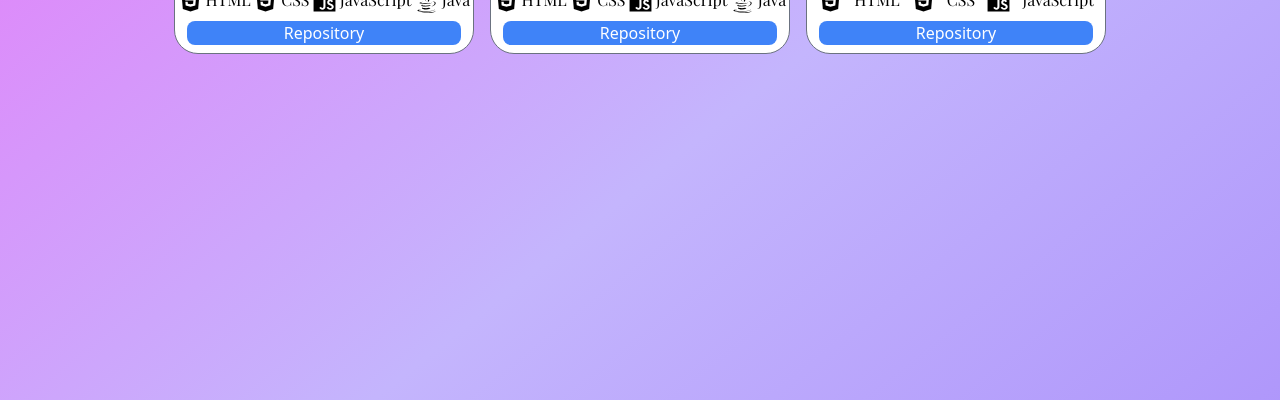
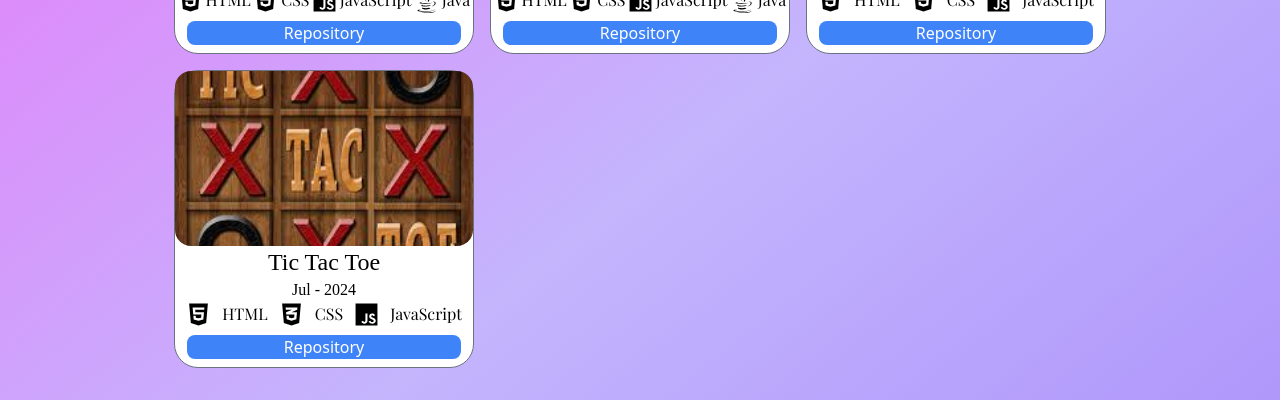
Before and after one commit to JoaquinNeulist/Portfolio, a React (Vite) app: page /projects in a window 1280 px wide. Shown: the part 400-800 px from the top of the page. Built offline with nearby package versions, Linux system fonts and the light colour scheme.

Commit message:
New proyect

```diff
--- a/src/pages/Proyect.jsx
+++ b/src/pages/Proyect.jsx
@@ -99,6 +99,35 @@ const Proyect = () => {
               Repository
             </a>
           </div>
+          <div className="border border-gray-500 flex flex-col bg-white rounded-3xl w-[275px] lg:w-[300px]">
+            <img
+              src="/tictactoe.jpg"
+              alt=""
+              className="w-full h-[175px] object-cover rounded-2xl"
+            />
+            <h2 className="text-2xl font-merriweather text-center">
+              Tic Tac Toe
+            </h2>
+            <p className="font-merriweather text-center">
+              Jul - 2024
+            </p>
+            <div className="flex justify-evenly">
+              <FaHtml5 size={25} />
+              <p className="font-playfair">HTML</p>
+              <FaCss3Alt size={25} />
+              <p className="font-playfair">CSS</p>
+              <FaJs size={25} />
+              <p className="font-playfair">JavaScript</p>
+            </div>
+            <a
+              target="_blank"
+              rel="noopener noreferrer"
+              href={`https://github.com/JoaquinNeulist/TicTacToeGame`}
+              className="bg-blue-500 text-white text-center w-11/12 self-center rounded-lg my-2"
+            >
+              Repository
+            </a>
+          </div>
         </section>
       </div>
     </div>
```
Also changed, not shown: public/tictactoe.jpg (added).
